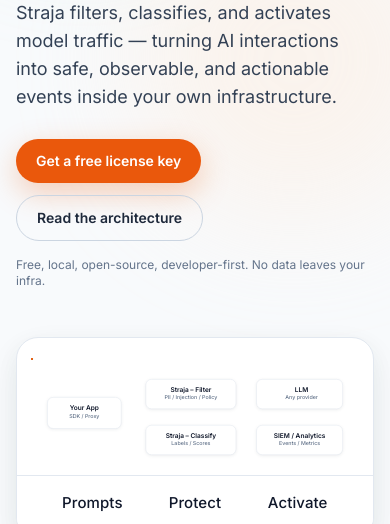
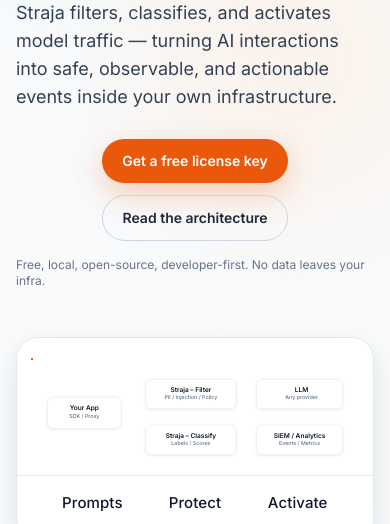
Before and after one commit to somanole/straja-web, a website: page index.html in a window 390 px wide. Shown: the part 325-849 px from the top of the page. Drawn offline with nearby package versions, Linux system fonts and the light colour scheme.

Commit message:
center CTAs

```diff
--- a/index.html
+++ b/index.html
@@ -235,7 +235,7 @@
             <span class="title-everywhere">everywhere.</span>
           </h1>
           <p class="mt-5 text-lg text-slate-700">Straja filters, classifies, and activates model traffic — turning AI interactions into safe, observable, and actionable events inside your own infrastructure.</p>
-          <div class="mt-7 flex flex-wrap gap-3">
+          <div class="mt-7 flex flex-col items-center gap-3 sm:flex-row sm:items-start sm:justify-start">
             <!-- Primary CTA = accent (orange), Secondary = neutral -->
             <a href="#signup" class="rounded-full bg-accent-600 px-5 py-3 text-sm font-semibold text-white shadow-glow hover:bg-accent-500">Get a free license key</a>
             <a href="#how" class="rounded-full border border-slate-300 px-5 py-3 text-sm font-semibold text-slate-800 hover:bg-white">Read the architecture</a>
```
